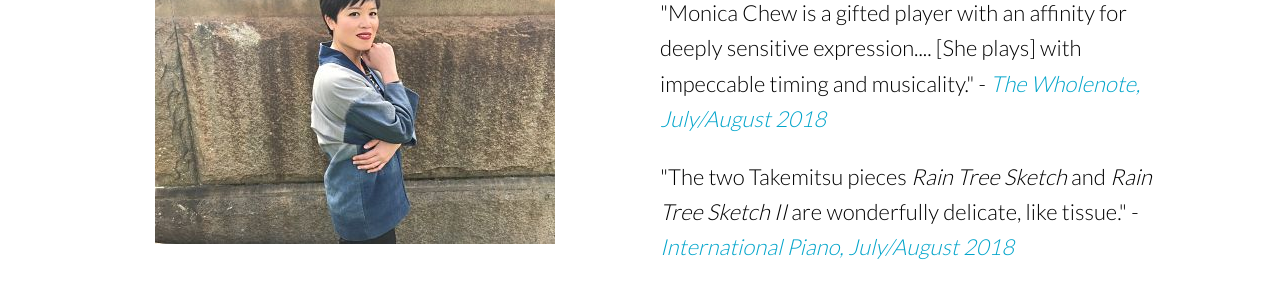
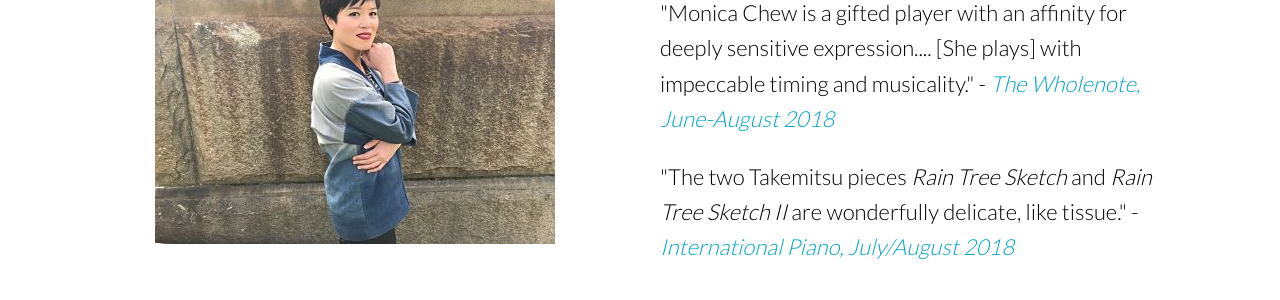
Before and after one commit to monicachew/monicachew.github.io, a Jekyll site: the page built from index.html, in a window 1280 px wide and 900 px high, scrolled down 1534 px. Shown: the part 190-490 px from the top of the window. Built offline with Jekyll 4.4.1, drawn with Linux system fonts in a browser that asks for light colours; nearby versions of some CDN libraries.

Commit message:
Fix date

```diff
--- a/index.html
+++ b/index.html
@@ -41,7 +41,7 @@ bottom_image: /uploads/monica-head.png
 					Reviews
 				</h2>
 				<p class="editable">
-					"Monica Chew is a gifted player with an affinity for deeply sensitive expression.... [She plays] with impeccable timing and musicality." - <em><a data-cms-editor-link-style="undefined" href="https://www.thewholenote.com/index.php/booksrecords2/classicalabeyond/28134-keyed-in-june-july-august-2018">The Wholenote, July/August 2018</a></em>
+					"Monica Chew is a gifted player with an affinity for deeply sensitive expression.... [She plays] with impeccable timing and musicality." - <em><a data-cms-editor-link-style="undefined" href="https://www.thewholenote.com/index.php/booksrecords2/classicalabeyond/28134-keyed-in-june-july-august-2018">The Wholenote, June-August 2018</a></em>
 				</p>
 				<p class="editable">
 					"The two Takemitsu pieces <i>Rain Tree Sketch</i> and <i>Rain Tree Sketch II</i> are wonderfully delicate, like tissue." - <em><a href="https://pocketmags.com/international-piano-magazine">International Piano, July/August 2018</a></em>
```
